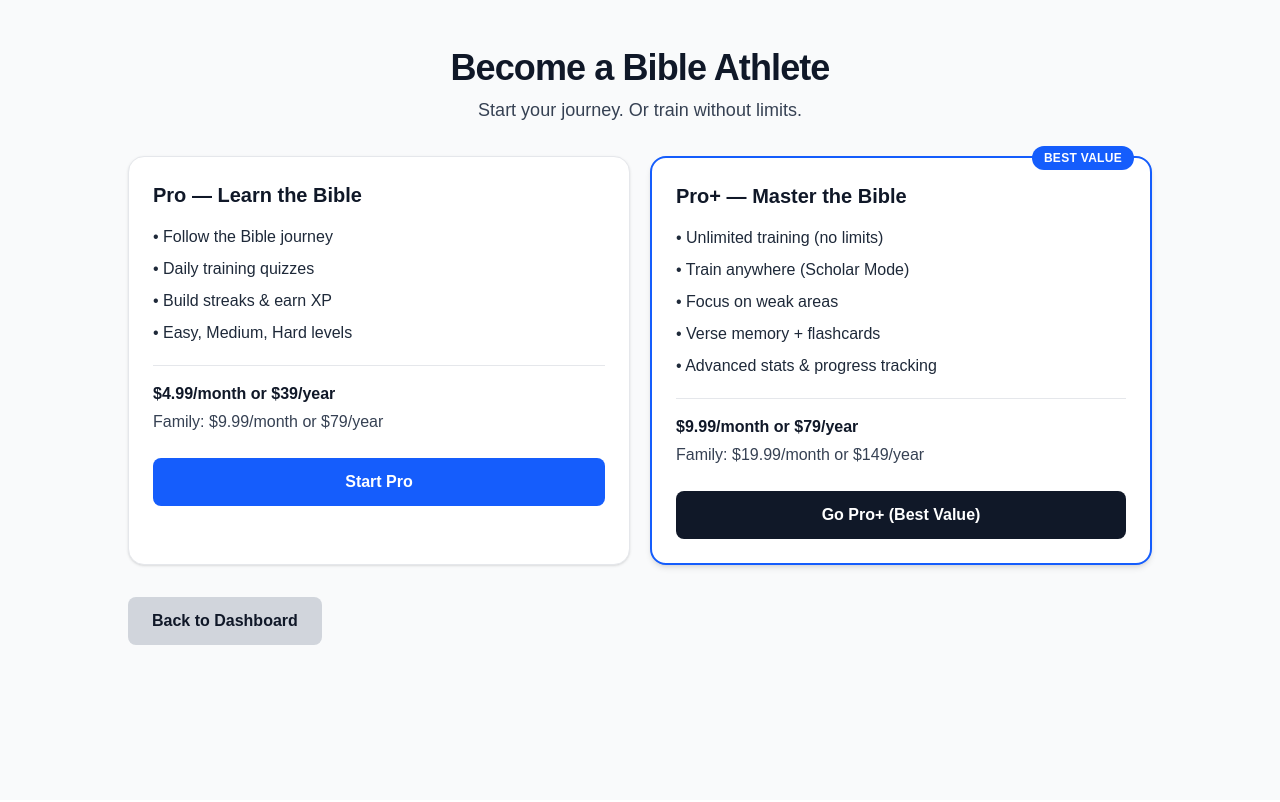
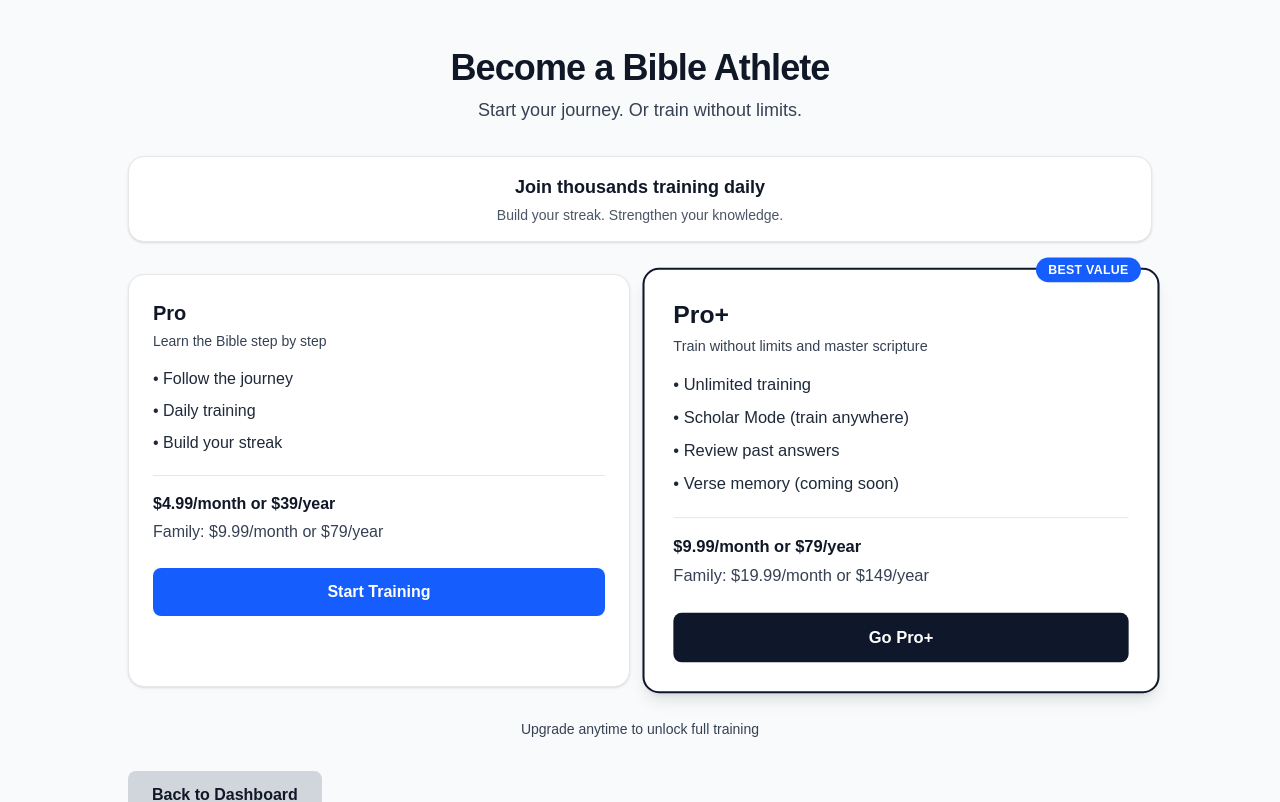
Before and after one commit to sdasent25/bible-mastery-app, a Next.js app: page /upgrade in a window 1280 px wide. Shown: the top 802 px of the page. Built offline with nearby package versions, Linux system fonts and the light colour scheme; no server answers.

Commit message:
v2 step 13: paywall optimized for conversion

```diff
--- a/app/dashboard/page.tsx
+++ b/app/dashboard/page.tsx
@@ -8,6 +8,7 @@ import { getStreak, hasCompletedToday } from '@/lib/streak';
 import { getXp } from '@/lib/xp';
 import { getSubscriptionStatus } from '@/lib/user';
 import { segments } from '@/lib/questions';
+import { getPerformanceStats, type PerformanceStats } from '@/lib/performance';
 
 const segmentLabels: Record<string, string> = {
   'genesis-1-3': 'Genesis 1–3',
@@ -23,6 +24,15 @@ const shortSegmentLabels: Record<string, string> = {
   'genesis-10-11': 'Gen 10–11'
 };
 
+function normalizeSegmentKey(segmentId: string) {
+  return segmentId.replace(/_/g, '-');
+}
+
+function formatSegmentLabel(segmentId: string) {
+  const normalized = normalizeSegmentKey(segmentId);
+  return segmentLabels[normalized] || segmentId.replace(/_/g, ' ').replace(/\b\w/g, (char) => char.toUpperCase());
+}
+
 export default function Dashboard() {
   const [streak, setStreak] = useState(0);
   const [completedToday, setCompletedToday] = useState(false);
@@ -33,6 +43,11 @@ export default function Dashboard() {
   const [loadingPro, setLoadingPro] = useState(true);
   const [currentSegment, setCurrentSegment] = useState('genesis-1-3');
   const [friendLeaderboard, setFriendLeaderboard] = useState<FriendLeaderboardEntry[]>([]);
+  const [performanceStats, setPerformanceStats] = useState<PerformanceStats>({
+    totalAnswered: 0,
+    totalCorrect: 0,
+    bySegment: {}
+  });
 
   useEffect(() => {
     const loadDashboardData = async () => {
@@ -44,6 +59,8 @@ export default function Dashboard() {
 
       const storedXp = await getXp();
       setXp(storedXp);
+
+      setPerformanceStats(getPerformanceStats());
     };
 
     loadDashboardData();
@@ -103,6 +120,27 @@ export default function Dashboard() {
   const yourFriendEntry = friendLeaderboard.find((entry) => entry.isCurrentUser);
   const topFriendEntry = friendLeaderboard[0];
   const rankDiff = topFriendEntry && yourFriendEntry ? topFriendEntry.xp - yourFriendEntry.xp : 0;
+  const hasPerformanceData = performanceStats.totalAnswered > 0;
+  const accuracy = hasPerformanceData
+    ? Math.round((performanceStats.totalCorrect / performanceStats.totalAnswered) * 100)
+    : 0;
+  const segmentPerformanceEntries = Object.entries(performanceStats.bySegment)
+    .filter(([, value]) => value.answered > 0)
+    .map(([segmentId, value]) => ({
+      segmentId,
+      accuracy: value.correct / value.answered,
+      answered: value.answered
+    }));
+  const strongestArea = segmentPerformanceEntries.length
+    ? segmentPerformanceEntries.reduce((best, current) =>
+      current.accuracy > best.accuracy ? current : best
+    )
+    : null;
+  const focusArea = segmentPerformanceEntries.length
+    ? segmentPerformanceEntries.reduce((lowest, current) =>
+      current.accuracy < lowest.accuracy ? current : lowest
+    )
+    : null;
 
   const handleLogout = async () => {
     await signOut();
@@ -156,6 +194,51 @@ export default function Dashboard() {
         <div className="h-4 w-full rounded-full bg-gray-200">
           <div className="h-4 rounded-full bg-blue-600 transition-all" style={{ width: `${levelProgress}%` }} />
         </div>
+      </section>
+
+      <section className="rounded-xl bg-slate-900 p-5 shadow-md text-white">
+        <h2 className="text-lg font-bold">Your Performance</h2>
+        {hasPerformanceData ? (
+          <>
+            <div className="mt-4 grid grid-cols-1 gap-3 sm:grid-cols-3">
+              <div className="rounded-lg bg-slate-800 p-4">
+                <p className="text-xs uppercase tracking-wide text-slate-300">Accuracy</p>
+                <p className="mt-1 text-2xl font-bold">{accuracy}%</p>
+              </div>
+              <div className="rounded-lg bg-slate-800 p-4">
+                <p className="text-xs uppercase tracking-wide text-slate-300">Total Questions Answered</p>
+                <p className="mt-1 text-2xl font-bold">{performanceStats.totalAnswered}</p>
+              </div>
+              <div className="rounded-lg bg-slate-800 p-4">
+                <p className="text-xs uppercase tracking-wide text-slate-300">Current Streak</p>
+                <p className="mt-1 text-2xl font-bold">{streak} days</p>
+              </div>
+            </div>
+
+            {(strongestArea || focusArea) && (
+              <div className="mt-4 grid grid-cols-1 gap-3 sm:grid-cols-2">
+                <div className="rounded-lg border border-emerald-500/50 bg-emerald-500/10 p-4">
+                  <p className="text-xs uppercase tracking-wide text-emerald-200">Strongest Area</p>
+                  <p className="mt-1 text-base font-semibold text-emerald-50">
+                    {strongestArea
+                      ? `${formatSegmentLabel(strongestArea.segmentId)} (${Math.round(strongestArea.accuracy * 100)}%)`
+                      : 'Not enough data yet'}
+                  </p>
+                </div>
+                <div className="rounded-lg border border-amber-500/50 bg-amber-500/10 p-4">
+                  <p className="text-xs uppercase tracking-wide text-amber-200">Focus Area</p>
+                  <p className="mt-1 text-base font-semibold text-amber-50">
+                    {focusArea
+                      ? `${formatSegmentLabel(focusArea.segmentId)} (${Math.round(focusArea.accuracy * 100)}%)`
+                      : 'Not enough data yet'}
+                  </p>
+                </div>
+              </div>
+            )}
+          </>
+        ) : (
+          <p className="mt-3 text-sm text-slate-200">Start training to see your stats</p>
+        )}
       </section>
 
       {/* Training Progress */}
--- a/app/quiz/page.tsx
+++ b/app/quiz/page.tsx
@@ -14,6 +14,7 @@ import {
 } from '@/lib/programProgress';
 import { getSubscriptionStatus } from '@/lib/user';
 import { addIncorrectQuestion, getIncorrectQuestions } from '@/lib/review';
+import { recordAnswerPerformance } from '@/lib/performance';
 
 type IncorrectItem = {
   question: Question;
@@ -434,10 +435,13 @@ export default function QuizPage() {
 
     if (!isReviewMode) {
       const handleProgress = async () => {
+        const isCorrect = answerIndex === currentQuestion.correctIndex;
+        recordAnswerPerformance(currentQuestion.segmentId, isCorrect);
+
         const previousXp = await getXp();
         const previousLevel = Math.floor(previousXp / 100) + 1;
 
-        if (answerIndex === currentQuestion.correctIndex) {
+        if (isCorrect) {
           setScore(score + 1);
           const updatedXp = await addXp(10);
           setTotalXp(updatedXp);
--- a/app/upgrade/page.tsx
+++ b/app/upgrade/page.tsx
@@ -52,15 +52,20 @@ export default function UpgradePage() {
           </p>
         </header>
 
-        <section className="grid grid-cols-1 gap-5 md:grid-cols-2">
+        <section className="rounded-2xl border border-gray-200 bg-white px-5 py-4 text-center shadow-sm md:px-8">
+          <p className="text-lg font-bold text-gray-900">Join thousands training daily</p>
+          <p className="mt-1 text-sm text-gray-600">Build your streak. Strengthen your knowledge.</p>
+        </section>
+
+        <section className="grid grid-cols-1 gap-5 md:grid-cols-2 md:items-stretch">
           <article className="rounded-2xl border border-gray-200 bg-white p-6 shadow-sm">
-            <h2 className="text-xl font-bold text-gray-900">Pro — Learn the Bible</h2>
+            <h2 className="text-xl font-bold text-gray-900">Pro</h2>
+            <p className="mt-1 text-sm font-medium text-gray-700">Learn the Bible step by step</p>
 
             <ul className="mt-4 space-y-2 text-gray-800">
-              <li>• Follow the Bible journey</li>
-              <li>• Daily training quizzes</li>
-              <li>• Build streaks & earn XP</li>
-              <li>• Easy, Medium, Hard levels</li>
+              <li>• Follow the journey</li>
+              <li>• Daily training</li>
+              <li>• Build your streak</li>
             </ul>
 
             <div className="mt-5 space-y-1 border-t border-gray-200 pt-4">
@@ -74,23 +79,23 @@ export default function UpgradePage() {
               rel="noopener noreferrer"
               className="mt-6 block w-full rounded-lg bg-blue-600 py-3 text-center font-semibold text-white transition hover:bg-blue-700"
             >
-              Start Pro
+              Start Training
             </a>
           </article>
 
-          <article className="relative rounded-2xl border-2 border-blue-600 bg-white p-6 shadow-md">
+          <article className="relative rounded-2xl border-2 border-slate-900 bg-white p-7 shadow-lg md:scale-[1.03]">
             <span className="absolute -top-3 right-4 rounded-full bg-blue-600 px-3 py-1 text-xs font-bold uppercase tracking-wide text-white">
               Best Value
             </span>
 
-            <h2 className="text-xl font-bold text-gray-900">Pro+ — Master the Bible</h2>
+            <h2 className="text-2xl font-extrabold text-gray-900">Pro+</h2>
+            <p className="mt-1 text-sm font-medium text-gray-700">Train without limits and master scripture</p>
 
             <ul className="mt-4 space-y-2 text-gray-800">
-              <li>• Unlimited training (no limits)</li>
-              <li>• Train anywhere (Scholar Mode)</li>
-              <li>• Focus on weak areas</li>
-              <li>• Verse memory + flashcards</li>
-              <li>• Advanced stats & progress tracking</li>
+              <li>• Unlimited training</li>
+              <li>• Scholar Mode (train anywhere)</li>
+              <li>• Review past answers</li>
+              <li>• Verse memory (coming soon)</li>
             </ul>
 
             <div className="mt-5 space-y-1 border-t border-gray-200 pt-4">
@@ -102,16 +107,18 @@ export default function UpgradePage() {
               href={proPlusCheckoutUrl}
               target="_blank"
               rel="noopener noreferrer"
-              className="mt-6 block w-full rounded-lg bg-gray-900 py-3 text-center font-semibold text-white transition hover:bg-black"
+              className="mt-6 block w-full rounded-lg bg-slate-900 py-3 text-center font-semibold text-white transition hover:bg-black"
             >
-              Go Pro+ (Best Value)
+              Go Pro+
             </a>
           </article>
         </section>
 
-        <div>
+        <p className="text-center text-sm font-medium text-gray-700">Upgrade anytime to unlock full training</p>
+
+        <div className="flex justify-center md:justify-start">
           <Link href="/dashboard">
-            <button className="w-full rounded-lg bg-gray-300 py-3 font-semibold text-gray-900 transition hover:bg-gray-400 md:w-auto md:px-6">
+            <button className="w-full rounded-lg bg-gray-300 px-6 py-3 font-semibold text-gray-900 transition hover:bg-gray-400 md:w-auto">
               Back to Dashboard
             </button>
           </Link>
--- /dev/null
+++ b/lib/performance.ts
@@ -0,0 +1,63 @@
+type SegmentPerformance = {
+  answered: number;
+  correct: number;
+};
+
+export type PerformanceStats = {
+  totalAnswered: number;
+  totalCorrect: number;
+  bySegment: Record<string, SegmentPerformance>;
+};
+
+const PERFORMANCE_KEY = 'performance_stats_v1';
+
+function getDefaultStats(): PerformanceStats {
+  return {
+    totalAnswered: 0,
+    totalCorrect: 0,
+    bySegment: {}
+  };
+}
+
+export function getPerformanceStats(): PerformanceStats {
+  if (typeof window === 'undefined') {
+    return getDefaultStats();
+  }
+
+  const stored = localStorage.getItem(PERFORMANCE_KEY);
+  if (!stored) {
+    return getDefaultStats();
+  }
+
+  try {
+    const parsed = JSON.parse(stored) as Partial<PerformanceStats>;
+    return {
+      totalAnswered: typeof parsed.totalAnswered === 'number' ? parsed.totalAnswered : 0,
+      totalCorrect: typeof parsed.totalCorrect === 'number' ? parsed.totalCorrect : 0,
+      bySegment: parsed.bySegment || {}
+    };
+  } catch {
+    return getDefaultStats();
+  }
+}
+
+export function recordAnswerPerformance(segmentId: string, isCorrect: boolean) {
+  if (typeof window === 'undefined') return;
+
+  const current = getPerformanceStats();
+  const segment = current.bySegment[segmentId] || { answered: 0, correct: 0 };
+
+  const updated: PerformanceStats = {
+    totalAnswered: current.totalAnswered + 1,
+    totalCorrect: current.totalCorrect + (isCorrect ? 1 : 0),
+    bySegment: {
+      ...current.bySegment,
+      [segmentId]: {
+        answered: segment.answered + 1,
+        correct: segment.correct + (isCorrect ? 1 : 0)
+      }
+    }
+  };
+
+  localStorage.setItem(PERFORMANCE_KEY, JSON.stringify(updated));
+}
```
